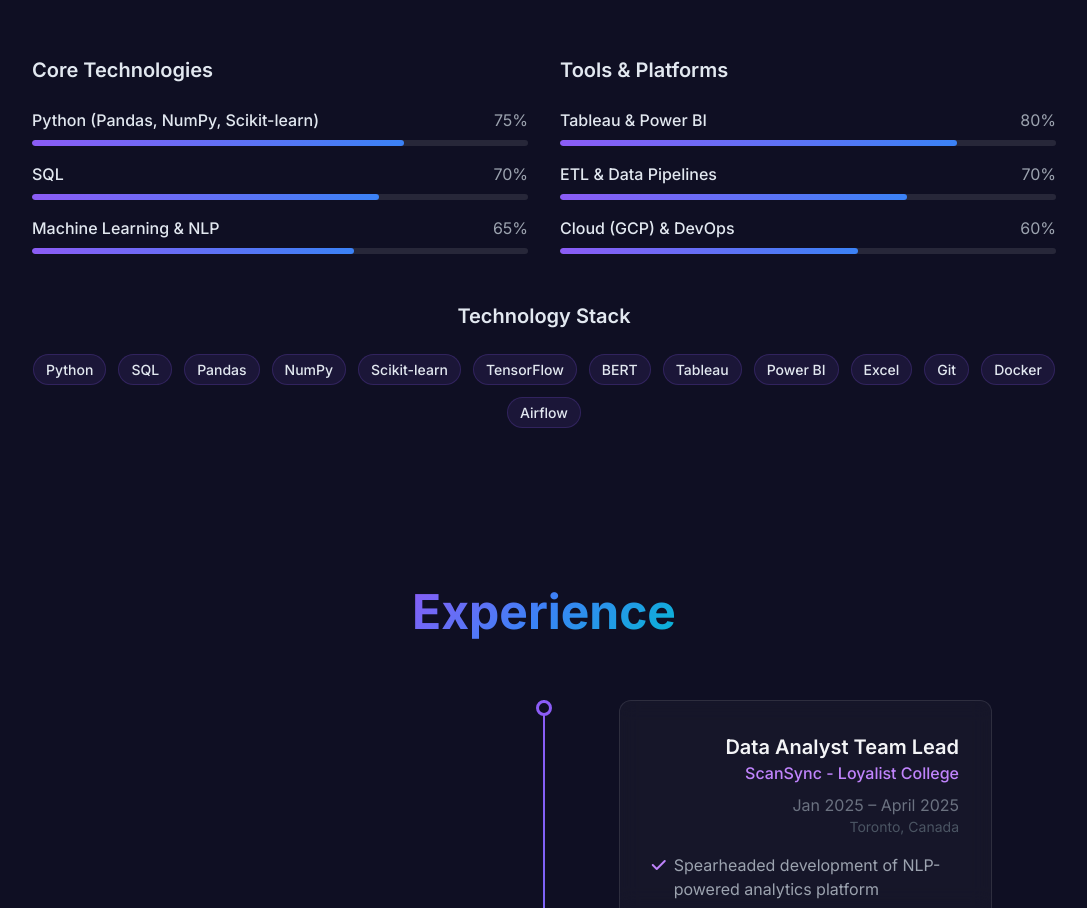
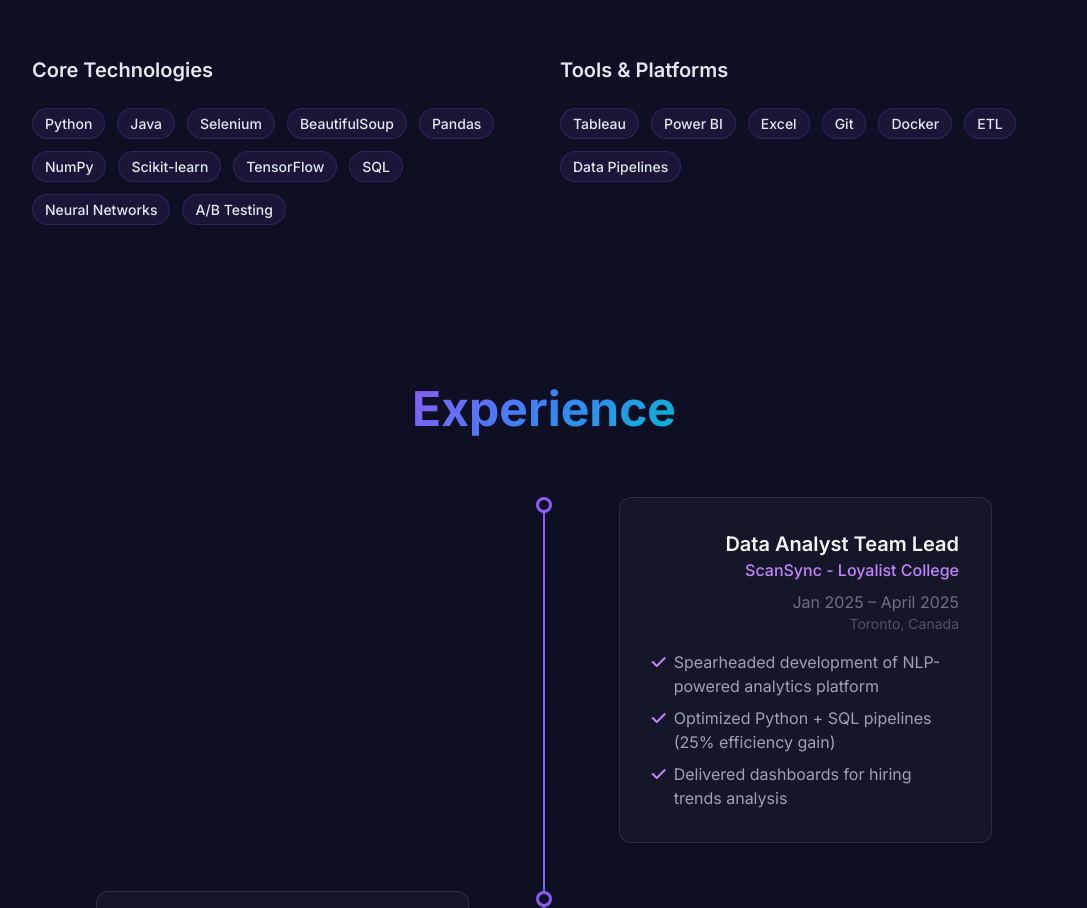
Before and after one commit to bilalnawazdev/bilalnawazdev.github.io, a plain HTML site: page index.html in a window 1280 px wide. Shown: the part 1636-2544 px from the top of the page, without its empty margins (96-1183 px from the left). Drawn offline with nearby package versions, Linux system fonts and the light colour scheme.

Commit message:
Replace skill bars

```diff
--- a/index.html
+++ b/index.html
@@ -521,94 +521,32 @@
                 <div class="grid grid-cols-1 md:grid-cols-2 gap-8">
                     <div class="space-y-6">
                         <h3 class="text-xl font-semibold mb-4">Core Technologies</h3>
-
-                        <div class="space-y-4">
-                            <div>
-                                <div class="flex justify-between mb-2">
-                                    <span class="font-medium">Python (Pandas, NumPy, Scikit-learn)</span>
-                                    <span class="text-gray-400">75%</span>
-                                </div>
-                                <div class="skill-bar">
-                                    <div class="skill-fill" data-width="75"></div>
-                                </div>
-                            </div>
-
-                            <div>
-                                <div class="flex justify-between mb-2">
-                                    <span class="font-medium">SQL</span>
-                                    <span class="text-gray-400">70%</span>
-                                </div>
-                                <div class="skill-bar">
-                                    <div class="skill-fill" data-width="70"></div>
-                                </div>
-                            </div>
-
-                            <div>
-                                <div class="flex justify-between mb-2">
-                                    <span class="font-medium">Machine Learning & NLP</span>
-                                    <span class="text-gray-400">65%</span>
-                                </div>
-                                <div class="skill-bar">
-                                    <div class="skill-fill" data-width="65"></div>
-                                </div>
-                            </div>
+                        <div class="flex flex-wrap gap-3">
+                            <span class="badge">Python</span>
+                            <span class="badge">Java</span>
+                            <span class="badge">Selenium</span>
+                            <span class="badge">BeautifulSoup</span>
+                            <span class="badge">Pandas</span>
+                            <span class="badge">NumPy</span>
+                            <span class="badge">Scikit-learn</span>
+                            <span class="badge">TensorFlow</span>
+                            <span class="badge">SQL</span>
+                            <span class="badge">Neural Networks</span>
+                            <span class="badge">A/B Testing</span>
                         </div>
                     </div>
 
                     <div class="space-y-6">
                         <h3 class="text-xl font-semibold mb-4">Tools & Platforms</h3>
-
-                        <div class="space-y-4">
-                            <div>
-                                <div class="flex justify-between mb-2">
-                                    <span class="font-medium">Tableau & Power BI</span>
-                                    <span class="text-gray-400">80%</span>
-                                </div>
-                                <div class="skill-bar">
-                                    <div class="skill-fill" data-width="80"></div>
-                                </div>
-                            </div>
-
-                            <div>
-                                <div class="flex justify-between mb-2">
-                                    <span class="font-medium">ETL & Data Pipelines</span>
-                                    <span class="text-gray-400">70%</span>
-                                </div>
-                                <div class="skill-bar">
-                                    <div class="skill-fill" data-width="70"></div>
-                                </div>
-                            </div>
-
-                            <div>
-                                <div class="flex justify-between mb-2">
-                                    <span class="font-medium">Cloud (GCP) & DevOps</span>
-                                    <span class="text-gray-400">60%</span>
-                                </div>
-                                <div class="skill-bar">
-                                    <div class="skill-fill" data-width="60"></div>
-                                </div>
-                            </div>
+                        <div class="flex flex-wrap gap-3">
+                            <span class="badge">Tableau</span>
+                            <span class="badge">Power BI</span>
+                            <span class="badge">Excel</span>
+                            <span class="badge">Git</span>
+                            <span class="badge">Docker</span>
+                            <span class="badge">ETL</span>
+                            <span class="badge">Data Pipelines</span>
                         </div>
-                    </div>
-                </div>
-
-                <!-- Technology Tags -->
-                <div class="mt-12">
-                    <h3 class="text-xl font-semibold mb-6 text-center">Technology Stack</h3>
-                    <div class="flex flex-wrap justify-center gap-3">
-                        <span class="badge">Python</span>
-                        <span class="badge">SQL</span>
-                        <span class="badge">Pandas</span>
-                        <span class="badge">NumPy</span>
-                        <span class="badge">Scikit-learn</span>
-                        <span class="badge">TensorFlow</span>
-                        <span class="badge">BERT</span>
-                        <span class="badge">Tableau</span>
-                        <span class="badge">Power BI</span>
-                        <span class="badge">Excel</span>
-                        <span class="badge">Git</span>
-                        <span class="badge">Docker</span>
-                        <span class="badge">Airflow</span>
                     </div>
                 </div>
             </div>
@@ -726,6 +664,8 @@
                             optimize delivery times, and identify growth opportunities
                         </p>
                         <div class="flex space-x-6">
+                            <a href="https://public.tableau.com/views/OlistDashboard_17621197968400/OlistDashboard?:language=en-US&:sid=&:redirect=auth&:display_count=n&:origin=viz_share_link" target="_blank" class="text-white hover:text-yellow-300 transition-colors">
+                                <i class="fas fa-chart-pie text-2xl"></i>
                             <a href="https://github.com/bilalnawazdev/olist-executive-dashboard" target="_blank" class="text-white hover:text-yellow-300 transition-colors">
                                 <i class="fab fa-github text-2xl"></i>
                             </a>
@@ -796,6 +736,8 @@
                             correlation matrices across different sectors for portfolio optimization
                         </p>
                         <div class="flex space-x-6">
+                            <a href="https://public.tableau.com/views/Stockpricevolatilityandcorrealtionalanalysis/TechStockPerformanceDashboard?:language=en-US&:sid=&:redirect=auth&:display_count=n&:origin=viz_share_link" target="_blank" class="text-white hover:text-yellow-300 transition-colors">
+                                <i class="fas fa-chart-pie text-2xl"></i>
                             <a href="https://github.com/bilalnawazdev/Stock-Price-Volatility-and-Correlation-Analysis" target="_blank" class="text-white hover:text-yellow-300 transition-colors">
                                 <i class="fab fa-github text-2xl"></i>
                             </a>
```
